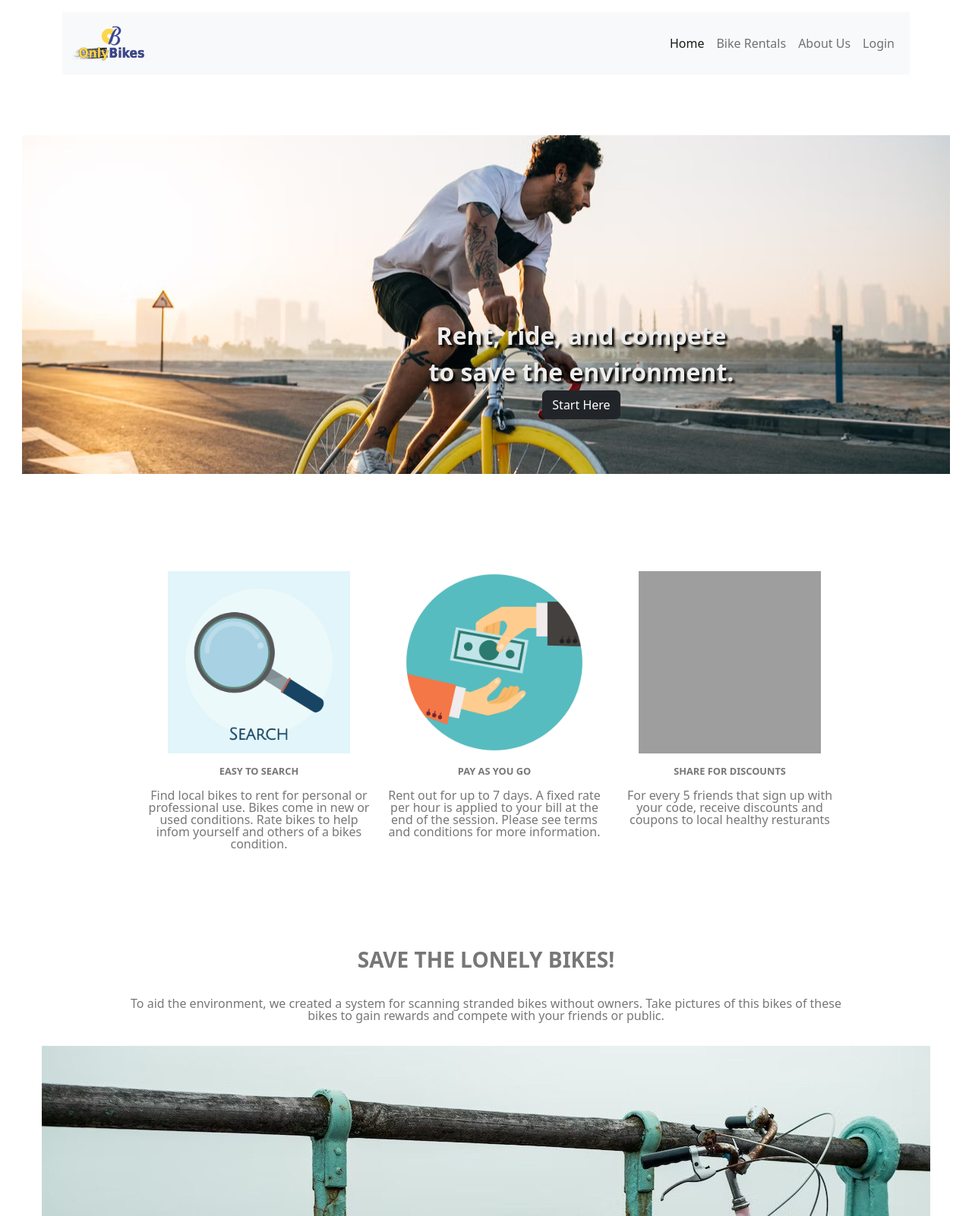
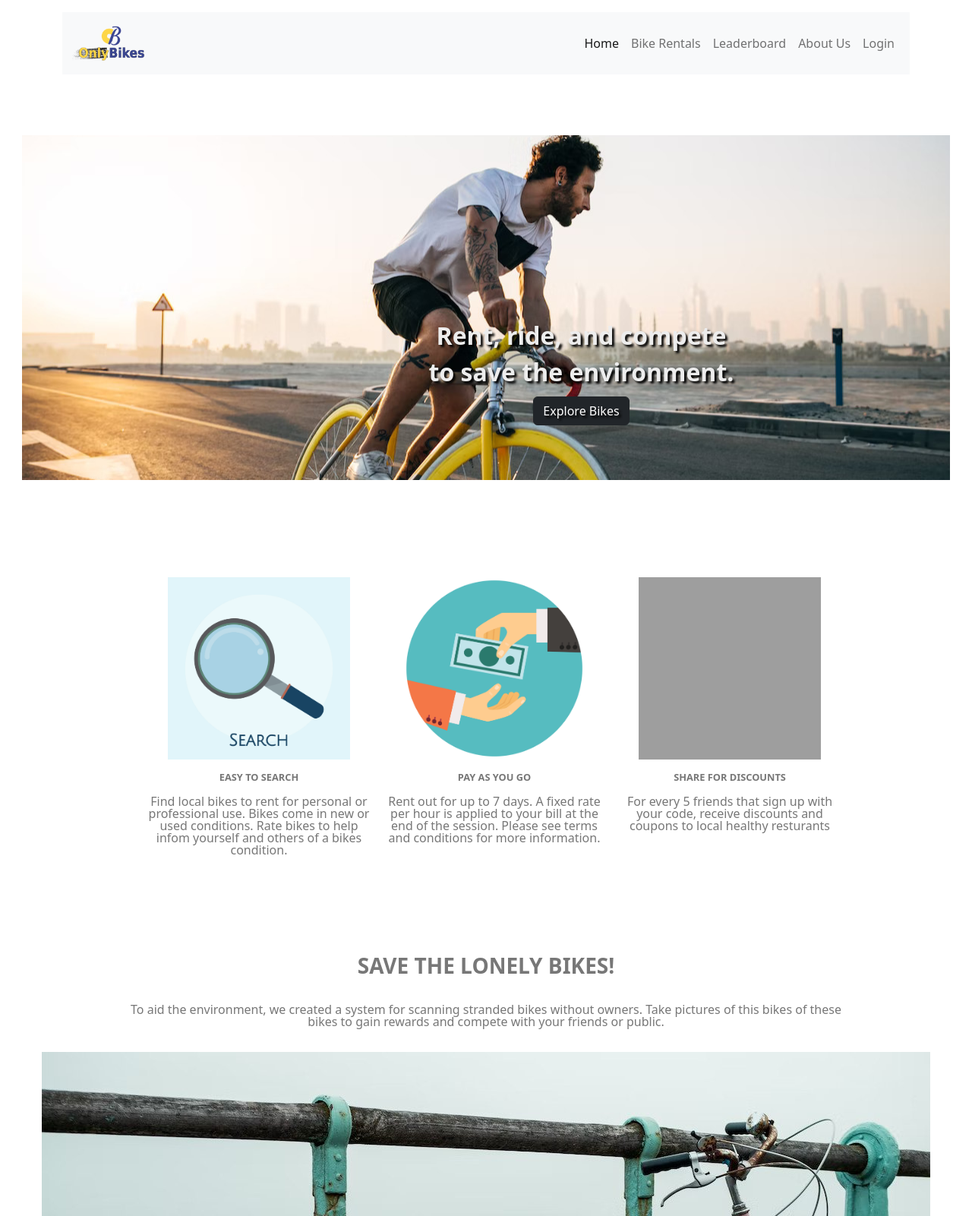
Before and after one commit to TeachMeTW/OnlyBikes, a Django app: page / in a window 1280 px wide. Shown: the top 1601 px of the page at 76% size. Run offline with Django 4.2, Linux system fonts and the light colour scheme; grey boxes are pictures that could not be loaded.

Commit message:
implemented -- basic leaderboard page

```diff
--- a/onlyBikes/onlyBikesApp/templates/home.html
+++ b/onlyBikes/onlyBikesApp/templates/home.html
@@ -14,8 +14,8 @@
                     <span>Rent, ride, and compete</span>
                 </div>
                 <div><span>to save the environment.</span></div>
-                <div >
-                    <button class="btn btn-dark">Start Here</button>
+                <div class="mt-2">
+                    <a class="btn btn-dark" href="/index">Explore Bikes</a>
                 </div>
             </div>
         </div>
--- a/onlyBikes/onlyBikesApp/templates/layout/base.html
+++ b/onlyBikes/onlyBikesApp/templates/layout/base.html
@@ -13,6 +13,7 @@
 
     <link rel="stylesheet" href="{% static 'css/navbar.css'%}">
     <link rel="stylesheet" href="{% static 'css/base.css'%}">
+
 
     {% block header %}{% endblock  %}
 
--- a/onlyBikes/onlyBikesApp/templates/partials/navbar.html
+++ b/onlyBikes/onlyBikesApp/templates/partials/navbar.html
@@ -1,7 +1,4 @@
 {% load static %}
-
-<div>
-</div>
 
 <header class="container">
     <nav class="navbar navbar-expand-lg bg-light mt-3">
@@ -20,6 +17,9 @@
                   </li>
                   <li class="nav-item">
                     <a class="nav-link" aria-current="page" href="/index">Bike Rentals</a>
+                  </li>
+                  <li class="nav-item">
+                    <a class="nav-link" aria-current="page" href="/leaderboard">Leaderboard</a>
                   </li>
                   <li class="nav-item">
                     <a class="nav-link" href="#">About Us</a>
--- a/onlyBikes/onlyBikesApp/urls.py
+++ b/onlyBikes/onlyBikesApp/urls.py
@@ -11,6 +11,7 @@ urlpatterns = [
     path('logout/', views.logout, name ='logout'),
     path('profile/', views.profile, name ='profile'),
     path('profile/update_profile/', views.update_profile,name ='update_profile'),
+    path('leaderboard/', views.leaderboard, name ='leaderboard'),
 ]
 
 if settings.DEBUG:
--- a/onlyBikes/onlyBikesApp/views.py
+++ b/onlyBikes/onlyBikesApp/views.py
@@ -12,6 +12,7 @@ from django.contrib.auth import logout as django_logout
 from django.contrib.auth.decorators import login_required
 from . models import User
 from .utils.utils import test_data
+from os import environ
 ###############################################################################################
 
 
@@ -70,8 +71,10 @@ def testmessage():
 # Everything Else
 
 def index(request):
+
     all_bikes = BikeModel.objects.all()
 
+    # Note: Remove this in production
     if len(all_bikes) < 7:
         all_bikes = test_data()
         for bike in all_bikes:
@@ -94,6 +97,9 @@ def show(request, id):
 
 def contact(request):
     return render(request, 'contact.html')
+
+def leaderboard(request):
+    return render(request, 'leaderboard.html', {"mapbox_token" : environ["MAPBOX_TOKEN"]})
 
 # -- Utility Functions --
 
@@ -129,13 +135,13 @@ def update_profile(request):
     phone = request.POST['phone']
     bio = request.POST['bio']
     user = User.objects.get(username = username)
-    print(request.POST)
+    # print(request.POST)
     user.first_name = first
-    print(user.last_name, last)
+    # print(user.last_name, last)
     user.last_name = last
     user.email = email
     user.phone_number = phone
-    print(user.bio, bio)
+    # print(user.bio, bio)
     user.bio = bio
     user.save()
     return HttpResponseRedirect(reverse('profile'))
```
Also changed, not shown: onlyBikes/onlyBikesApp/templates/leaderboard.html (added, +22 -0 lines), onlyBikes/db.sqlite3, onlyBikes/onlyBikesApp/static/css/leaderboard.css (added).
